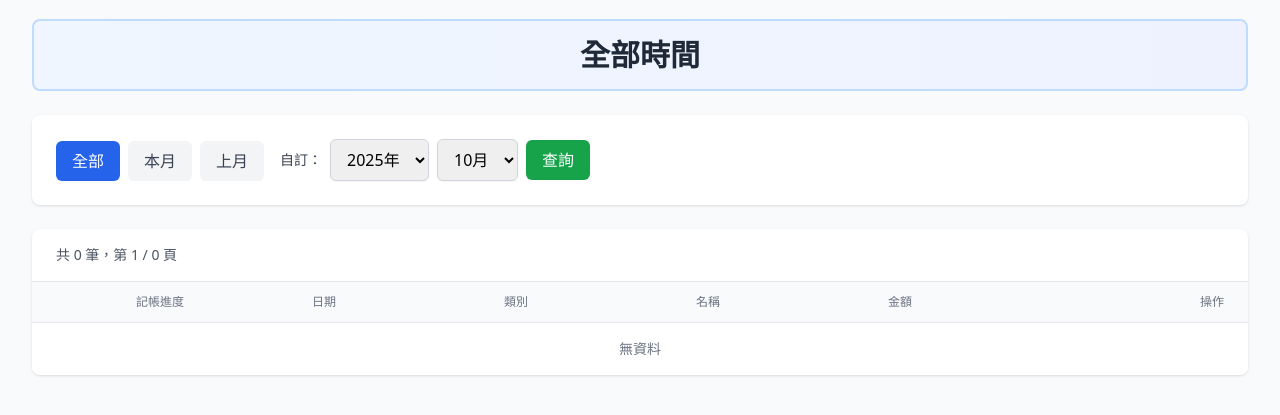
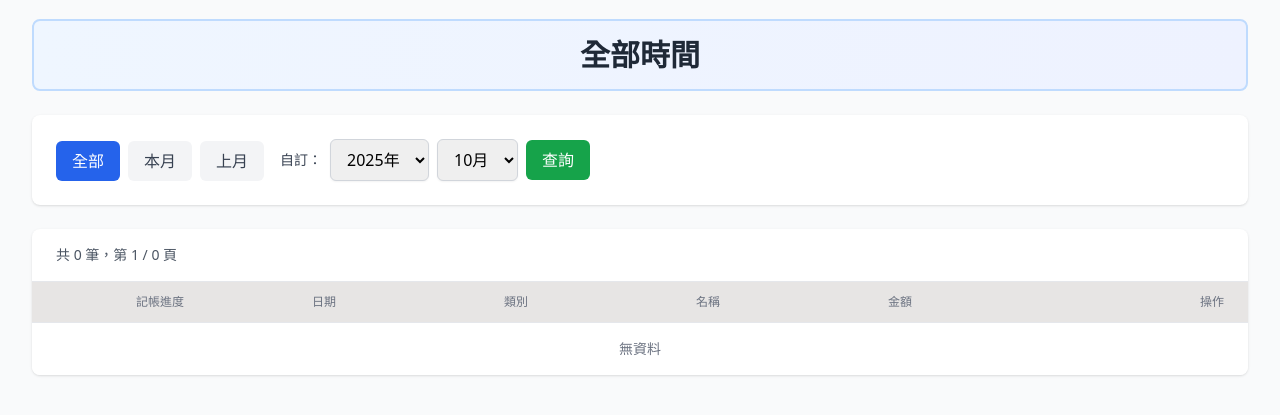
Before and after one commit to YC815/my_accounting, a Flask app: page /expenses/ in a window 1280 px wide. Shown: the part 230-645 px from the top of the page. Run offline with Flask 3, Linux system fonts and the light colour scheme; data comes from the database, SQL or seed files in the repository; data that the repository does not hold is empty; some libraries are stand-ins or nearby versions.

Commit message:
stone200底色

```diff
--- a/app/templates/expenses.html
+++ b/app/templates/expenses.html
@@ -81,7 +81,7 @@
         </div>
 
         <table class="min-w-full divide-y divide-gray-200">
-            <thead class="bg-gray-50">
+            <thead class="bg-stone-200">
                 <tr>
                     <th class="px-6 py-3 text-center text-xs font-medium text-gray-500 uppercase">記帳進度</th>
                     <th class="px-6 py-3 text-left text-xs font-medium text-gray-500 uppercase">日期</th>
@@ -93,13 +93,12 @@
             </thead>
             <tbody class="bg-white divide-y divide-gray-200">
                 {% for expense in expenses %}
-                    <tr class="{% if expense.reviewed %}bg-gray-50{% endif %}" id="expense-row-{{ expense.id }}">
+                    <tr class="{% if expense.reviewed %}bg-gray-50{% endif %}">
                         <td class="px-6 py-4 text-center">
                             <input type="checkbox"
                                    {% if expense.reviewed %}checked{% endif %}
                                    hx-post="{{ url_for('expenses.toggle_review', expense_id=expense.id) }}"
                                    hx-swap="none"
-                                   onclick="document.getElementById('expense-row-{{ expense.id }}').classList.toggle('bg-gray-50')"
                                    class="w-5 h-5 rounded border-gray-300 text-blue-600 focus:ring-blue-500 cursor-pointer">
                         </td>
                         <td class="px-6 py-4 whitespace-nowrap text-sm text-gray-900">{{ expense.date }}</td>
```
